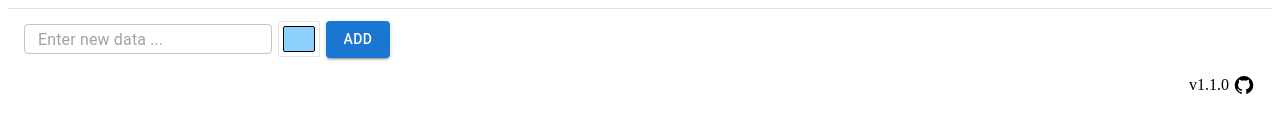
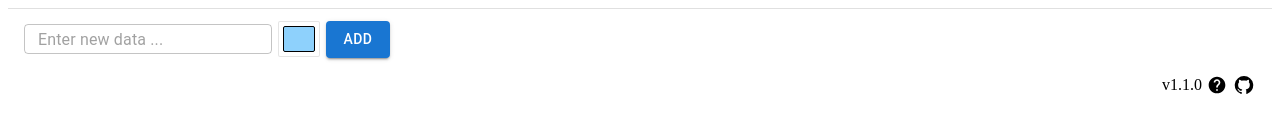
Before and after one commit to somared/QuickCopyChromeExt, a React (Create React App) app: page / in a window 1280 px wide. Shown: the part 185-318 px from the top of the page. Built offline with nearby package versions, Linux system fonts and the light colour scheme.

Commit message:
Added help icon

```diff
--- a/src/Footer.js
+++ b/src/Footer.js
@@ -4,6 +4,7 @@ import { styled } from '@mui/material/styles';
 import Box from '@mui/material/Box';
 import Link from '@mui/material/Link';
 import IconButton from '@mui/material/IconButton';
+import { Help } from '@mui/icons-material';
 
 const Footer = () => {
 
@@ -17,11 +18,13 @@ const Footer = () => {
                 <IconButton href="https://github.com/somared/QuickCopyChromeExt" size="small" color="primary" edge="end" target="_blank" >
                     <GitHubIcon sx={{ color: 'black' }} fontSize="small"/>
                 </IconButton>
+                <IconButton href="https://github.com/somared/QuickCopyChromeExt" size="small" color="primary" edge="end" target="_blank" >
+                    <Help sx={{ color: 'black' }} fontSize="small"/>
+                </IconButton>
                 <Box sx={{ alignContent: 'center'}}>
                     v1.1.0
                 </Box>
             </Box>
-
         </StyledDiv>
     );
 }
```
